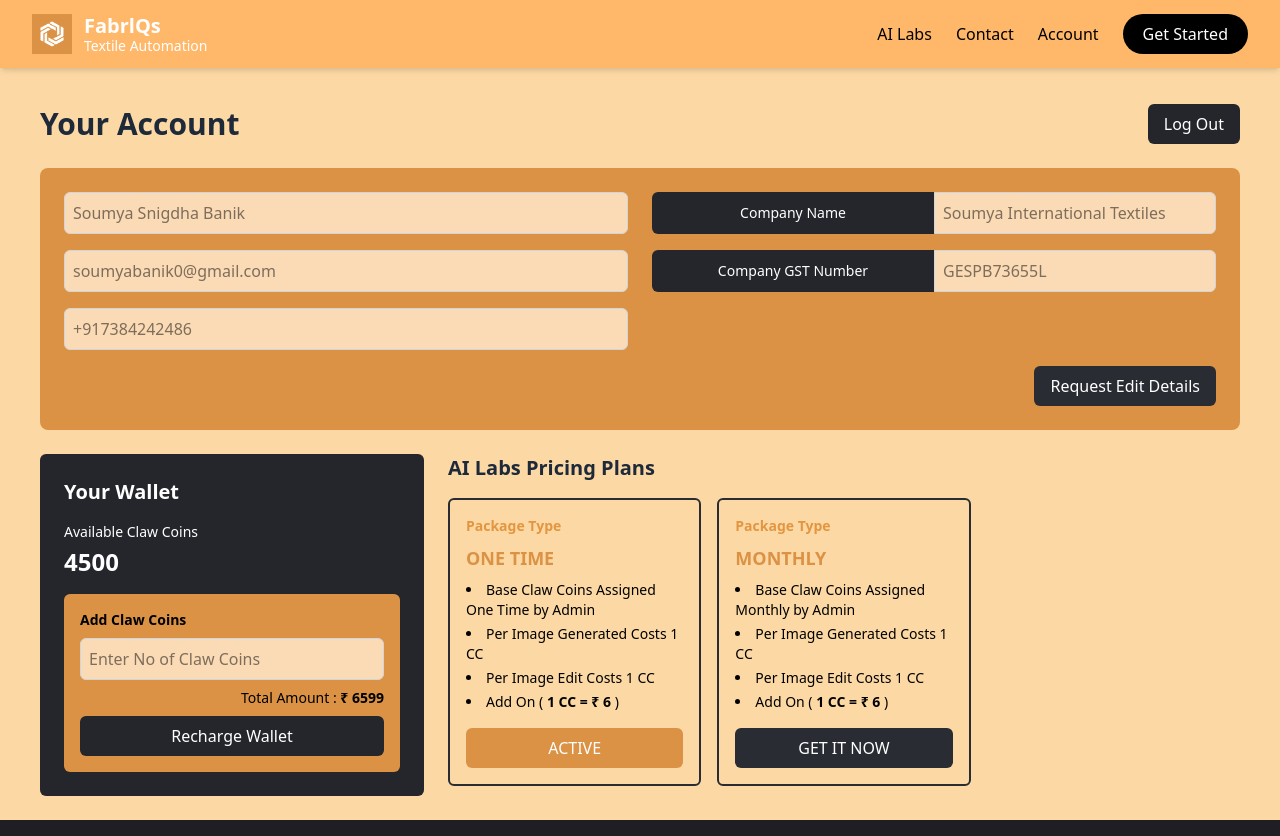
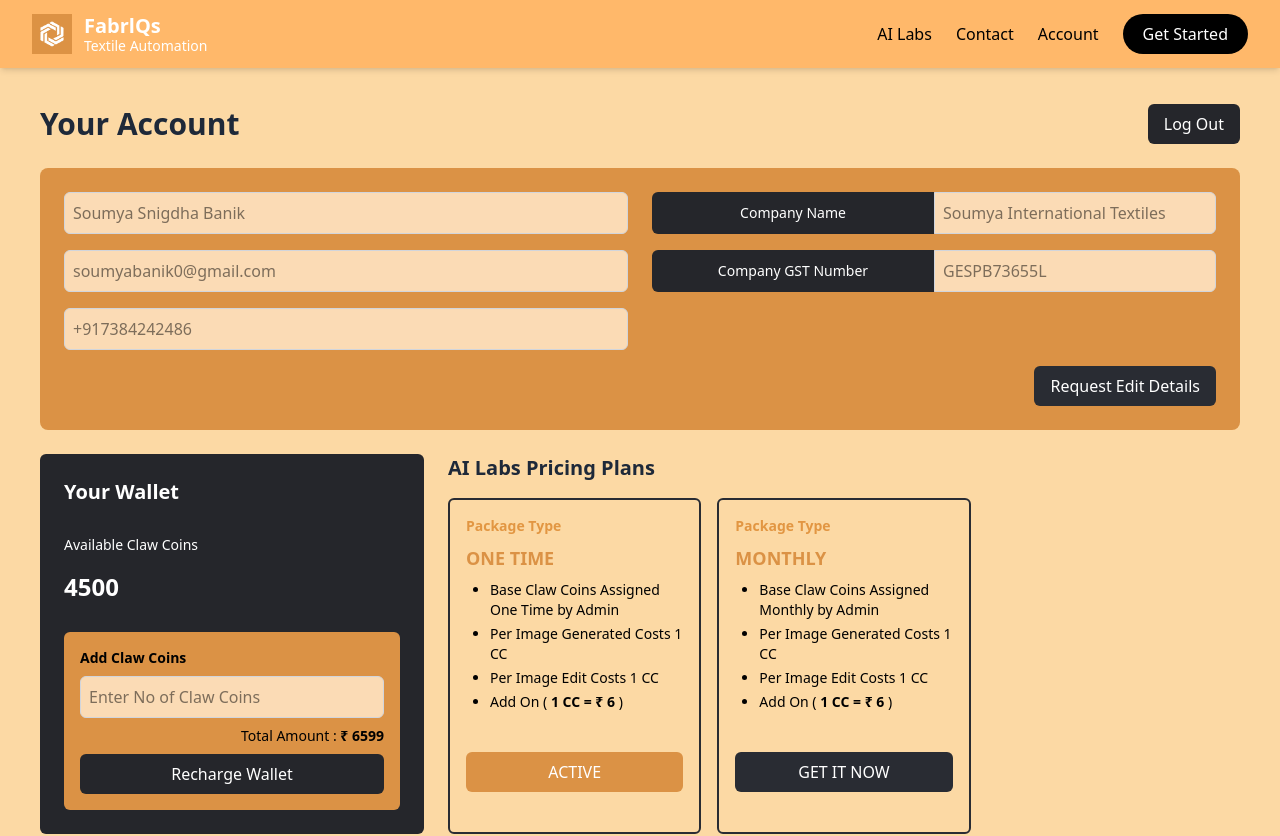
Before and after one commit to rahul9369/textile, a React (Vite) app: page /account in a window 1280 px wide. Shown: the top 836 px of the page. Built offline with nearby package versions, Linux system fonts and the light colour scheme.

Commit message:
changes done

```diff
--- a/src/Components/Account.jsx
+++ b/src/Components/Account.jsx
@@ -100,7 +100,7 @@ const AccountPage = () => {
 
           <div className="grid grid-cols-1 md:grid-cols-2 xl:grid-cols-3 gap-4">
             {/* ONE TIME PLAN */}
-            <div className="border-2 border-[#292C33] p-4 rounded-md w-full flex flex-col justify-between">
+            <div className="border-2 border-[#292C33] p-4 lg:pb-10 rounded-md w-full flex flex-col justify-between">
     <div>
           <p className="text-sm text-[#E29642] font-semibold mb-2">
           Package Type
@@ -108,7 +108,7 @@ const AccountPage = () => {
         <h3 className="text-lg font-bold mb-2 text-[#DB9245]">
           ONE TIME
        </h3>
-                <ul className="text-sm list-disc list-inside space-y-1 mb-4">
+    <ul className="text-sm list-disc pl-6 space-y-1 mb-4">
       <li>Base Claw Coins Assigned One Time by Admin</li>
       <li>Per Image Generated Costs 1 CC</li>
       <li>Per Image Edit Costs 1 CC</li>
@@ -117,13 +117,14 @@ const AccountPage = () => {
       </li>
     </ul>
   </div>
-              <button className="bg-[#DB9245] w-full py-2 text-white rounded-md hover:opacity-90">
+  <button className="bg-[#DB9245] w-full py-2 text-white rounded-md hover:opacity-90 lg:mt-6">
     ACTIVE
   </button>
 </div>
 
+
   {/* MONTHLY PLAN */}
-            <div className="border-2 border-[#292C33] p-4 rounded-md w-full flex flex-col justify-between">
+<div className="border-2 border-[#292C33] p-4 rounded-md w-full flex flex-col justify-between lg:pb-10">
         <div>
                 <p className="text-sm text-[#E29642] font-semibold mb-2">
                   Package Type
@@ -131,7 +132,7 @@ const AccountPage = () => {
                 <h3 className="text-lg font-bold mb-2 text-[#DB9245]">
                   MONTHLY
                 </h3>
-                <ul className="text-sm list-disc list-inside space-y-1 mb-4">
+                <ul className="text-sm list-disc pl-6 space-y-1 mb-4">
                   <li>Base Claw Coins Assigned Monthly by Admin</li>
                   <li>Per Image Generated Costs 1 CC</li>
                   <li>Per Image Edit Costs 1 CC</li>
@@ -140,7 +141,7 @@ const AccountPage = () => {
                   </li>
                 </ul>
               </div>
-              <button className="bg-[#292C33] w-full py-2 text-white rounded-md hover:opacity-90">
+              <button className="bg-[#292C33] w-full py-2 text-white rounded-md hover:opacity-90 lg:mt-6">
                 GET IT NOW
               </button>
             </div>
--- a/src/Components/Contact.jsx
+++ b/src/Components/Contact.jsx
@@ -23,7 +23,7 @@ const Contact = () => {
 
       <div className="flex flex-col-reverse lg:flex-row w-full max-w-6xl mt-10 rounded-xl shadow-2xl overflow-hidden z-10">
         {/* Left Side - Contact Info */}
-        <div className="bg-[#25262B] text-white w-full lg:w-1/2 p-6 flex flex-col justify-between gap-6">
+        <div className="bg-[#292C33] text-white w-full lg:w-1/2 p-6 flex flex-col justify-between gap-6">
           <div>
             <h2 className="text-white font-bold text-lg mb-8">
               Company Contact <br/> Information
```
Lines whose indentation alone changed are shown as unchanged.
